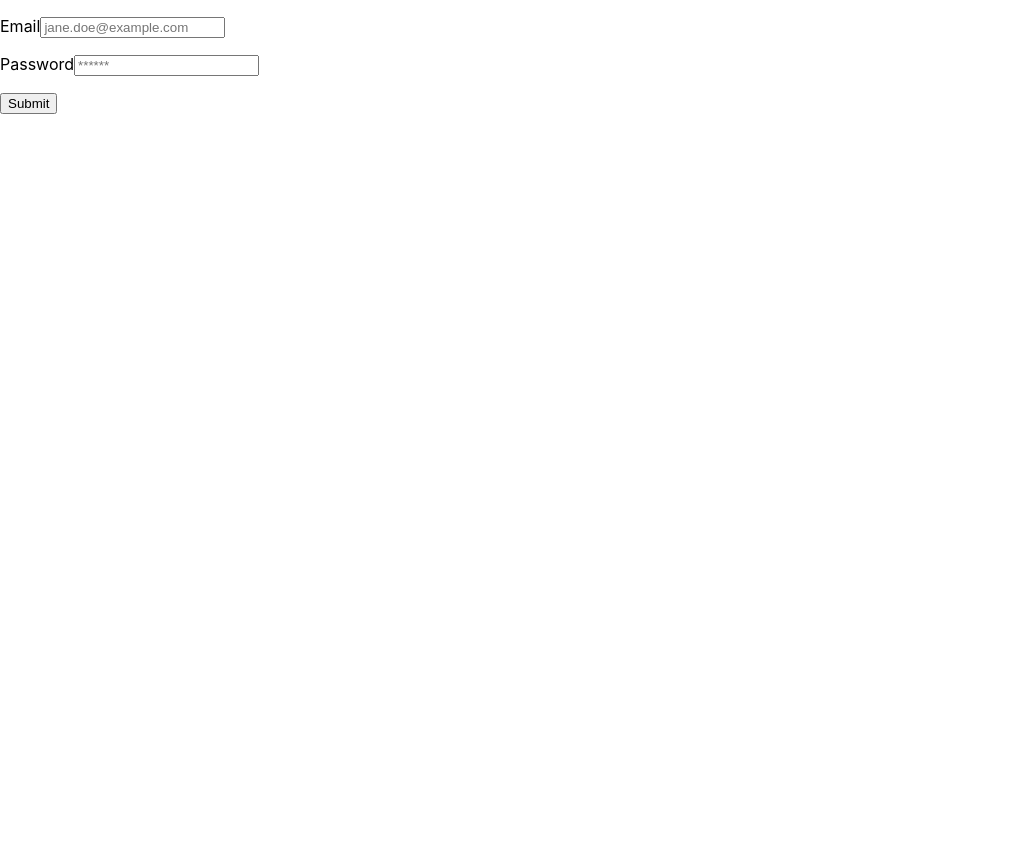
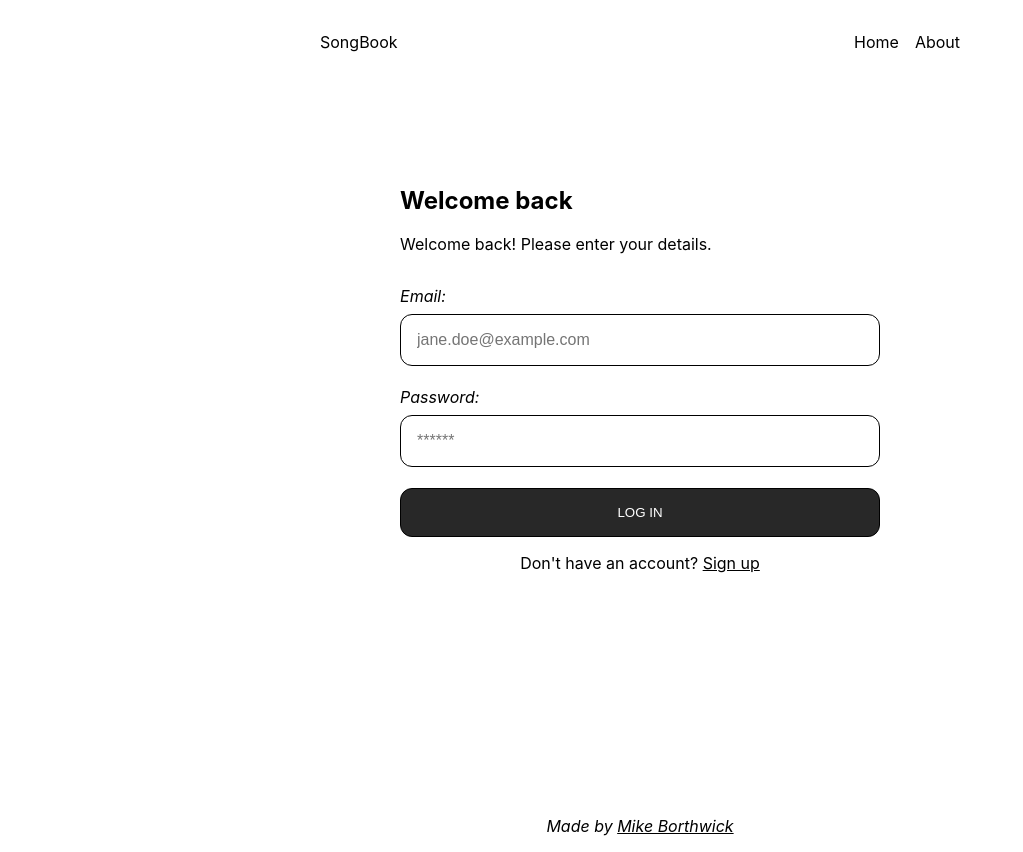
Before and after one commit to mhborthwick/songbook, a Next.js app in the folder frontend/: page /auth/login in a window 1280 px wide. Shown: the whole page, without its empty margins (0-1023 px from the left). Before the commit the page ends 800 px from the top, so only its background shows below. Built offline with nearby package versions, Linux system fonts and the light colour scheme.

Commit message:
style: style login page

```diff
--- a/frontend/pages/auth/login.tsx
+++ b/frontend/pages/auth/login.tsx
@@ -4,6 +4,10 @@ import { useRouter } from "next/router";
 import axios from "axios";
 import { zodResolver } from "@hookform/resolvers/zod";
 import { object, string, TypeOf } from "zod";
+import loginStyles from "../../styles/Login.module.css";
+import Header from "../../components/Header";
+import Link from "next/link";
+import Footer from "../../components/Footer";
 
 const createSessionSchema = object({
   email: string().min(1, "Email is required"),
@@ -33,36 +37,72 @@ function Login() {
       );
       router.push("/");
     } catch (err: any) {
+      //TODO: Improve error message
       setLoginError(err.message);
     }
   }
 
+  const returnHomeLink = <Link href="/">Home</Link>;
+
   return (
     <>
-      <p>{loginError}</p>
+      <div className={loginStyles.outerContainer}>
+        <Header returnHomeLink={returnHomeLink} />
+        <div className={loginStyles.container}>
+          <h2>Welcome back</h2>
+          <p style={{ margin: "0 0 2rem" }}>
+            Welcome back! Please enter your details.
+          </p>
           <form onSubmit={handleSubmit(onSubmit)}>
-        <div className="form-element">
-          <label htmlFor="email">Email</label>
+            <div className={loginStyles.fields}>
+              <div className={loginStyles.formElement}>
+                <label className={loginStyles.label} htmlFor="email">
+                  Email:
+                </label>
                 <input
+                  className={loginStyles.input}
                   id="email"
                   type="email"
                   placeholder="jane.doe@example.com"
                   {...register("email")}
                 />
-          <p>{errors.email?.message as string}</p>
+                <p className={loginStyles.error}>
+                  {errors.email?.message as string}
+                </p>
               </div>
-        <div className="form-element">
-          <label htmlFor="password">Password</label>
+              <div className={loginStyles.formElement}>
+                <label className={loginStyles.label} htmlFor="password">
+                  Password:
+                </label>
                 <input
+                  className={loginStyles.input}
                   id="password"
                   type="password"
                   placeholder="******"
                   {...register("password")}
                 />
-          <p>{errors.password?.message as string}</p>
+                <p className={loginStyles.error}>
+                  {errors.password?.message as string}
+                </p>
               </div>
-        <button type="submit">Submit</button>
+              <button className={loginStyles.submit} type="submit">
+                Log In
+              </button>
+              <p style={{ textAlign: "center" }}>
+                Don't have an account?{" "}
+                <Link
+                  href="/auth/register"
+                  style={{ textDecoration: "underline" }}
+                >
+                  Sign up
+                </Link>
+              </p>
+              <p className={loginStyles.error}>{loginError}</p>
+            </div>
           </form>
+        </div>
+      </div>
+      <Footer />
     </>
   );
 }
--- a/frontend/pages/dashboard.tsx
+++ b/frontend/pages/dashboard.tsx
@@ -25,7 +25,7 @@ import Footer from "../components/Footer";
  * Sort order of my songs desc DONE
  * Sort order of all songs by updatedAt DONE
  * Add ability to log out TODO
- * Add Google oAuth TODO
+ * Add Google oAuth [LATER] TODO
  * Clean up login page TODO
  * Add pagination [Probably] TODO
  * If on dashboard, redirect to home if no userData TODO [At the end]
--- /dev/null
+++ b/frontend/styles/Login.module.css
@@ -0,0 +1,57 @@
+.outerContainer {
+  max-width: 42rem;
+  margin: 0px auto;
+  padding: 1rem;
+  min-height: 100vh;
+}
+
+.container {
+  max-width: 32rem;
+  margin: 0px auto;
+  padding: 1rem;
+  display: flex;
+  flex-direction: column;
+  height: 80vh;
+  justify-content: center;
+}
+
+.fields {
+  display: flex;
+  flex-direction: column;
+}
+
+.formElement {
+  display: flex;
+  flex-direction: column;
+}
+
+.label {
+  margin-bottom: 0.5rem;
+  font-size: medium;
+  font-style: italic;
+}
+
+.error {
+  margin-top: 0.5rem;
+  color: #f15e6c;
+  font-size: small;
+  font-style: italic;
+}
+
+.input {
+  border: 1px solid black;
+  padding: 1rem;
+  flex: auto;
+  border-radius: 12px;
+  font-size: medium;
+}
+
+.submit {
+  border: 1px solid black;
+  text-transform: uppercase;
+  padding: 1rem;
+  border-radius: 12px;
+  cursor: pointer;
+  color: #fff;
+  background-color: rgb(40, 40, 40);
+}
```
Lines whose indentation alone changed are shown as unchanged.
